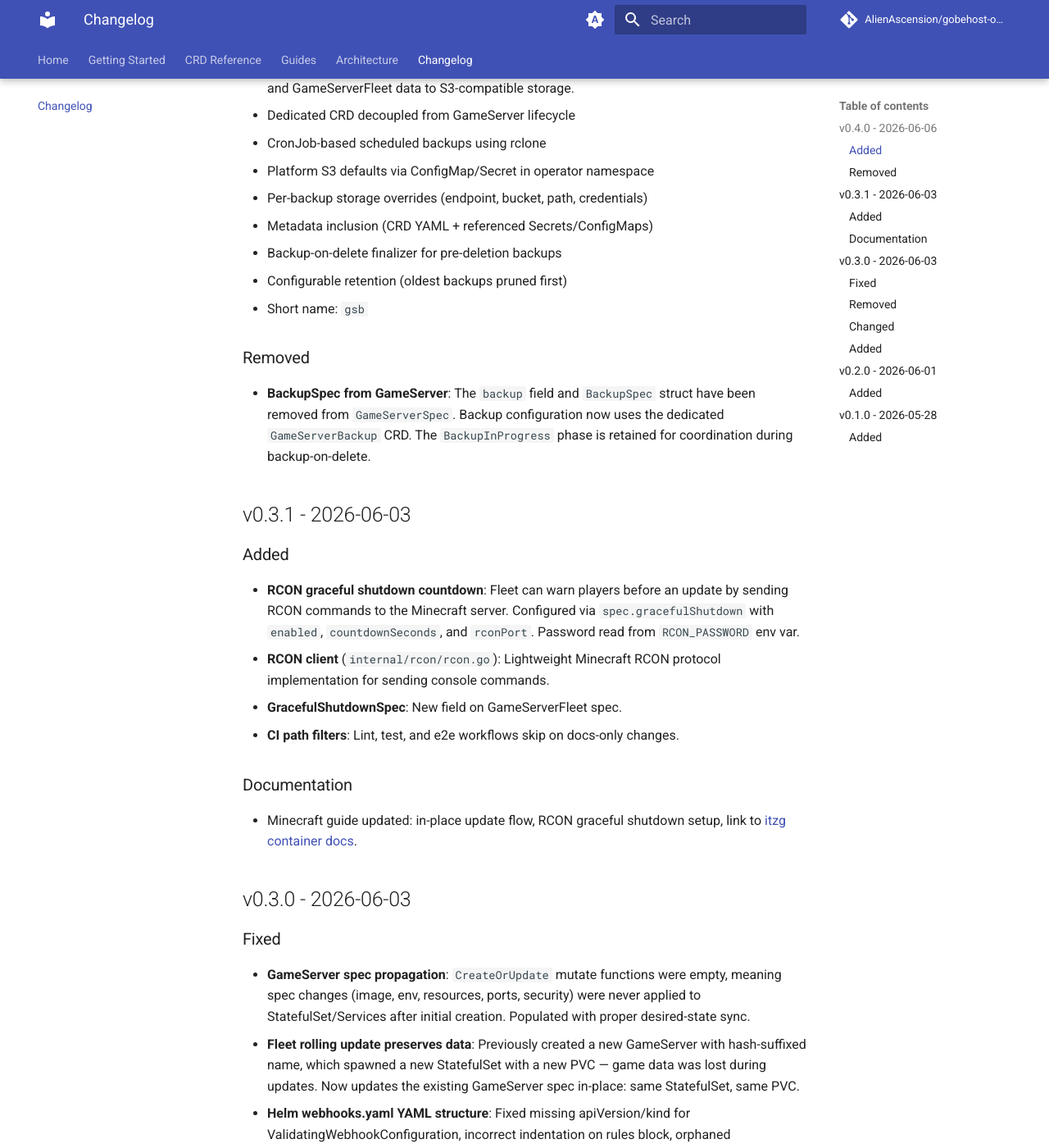
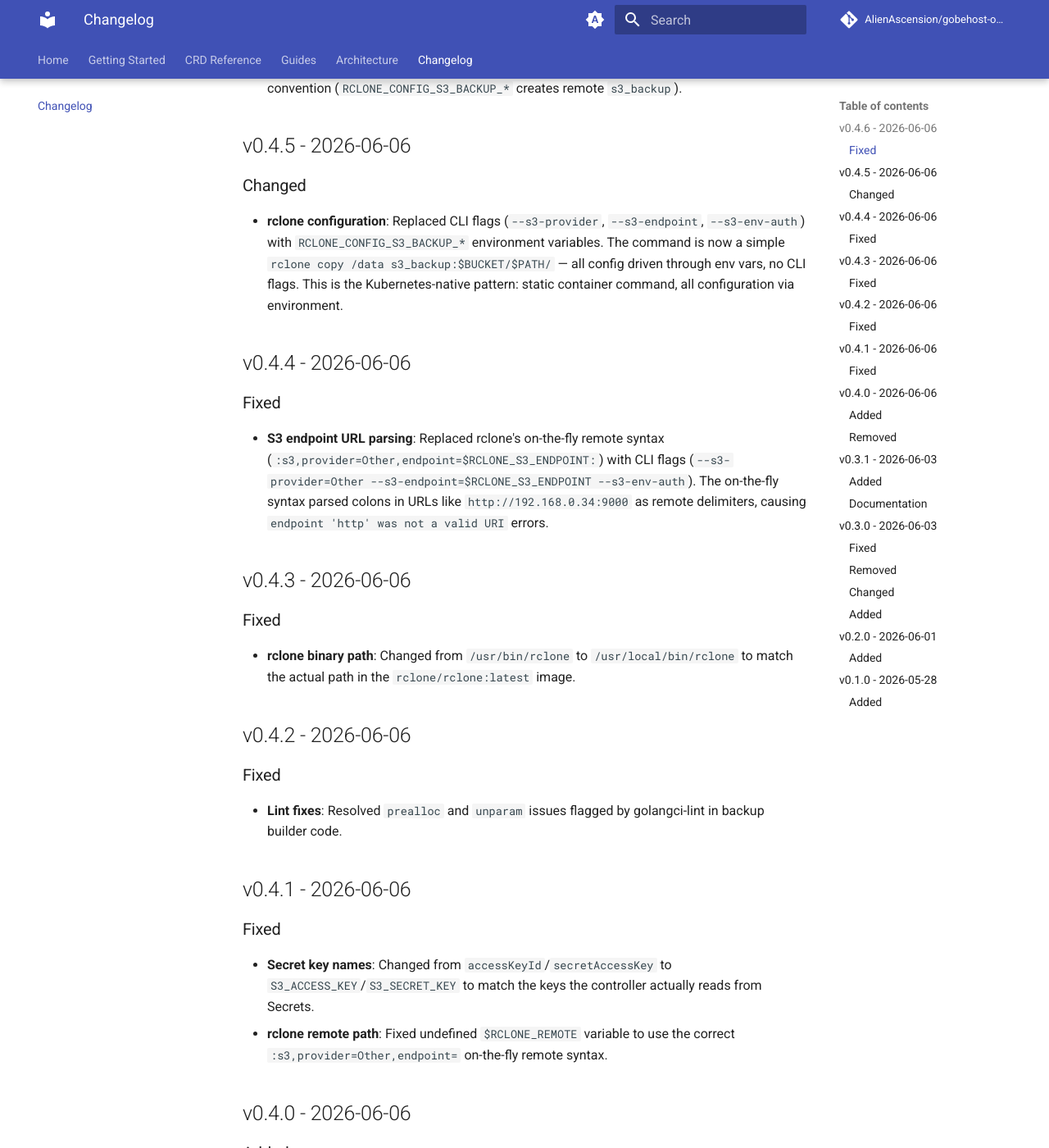
Before and after one commit to AlienAscension/gobehost-operator, an MkDocs documentation site: the page built from docs/changelog.md, in a window 1280 px wide and 1400 px high, scrolled down 321 px. Shown: the whole window at 82% size. Built offline with MkDocs 1.6.1 and Material for MkDocs 9.7.7, drawn with Linux system fonts in a browser that asks for light colours; comment, search, counter and statistics services are not loaded.

Commit message:
docs: update all docs for v0.4.x backup feature
- changelog: add v0.4.1-v0.4.6 entries (rclone fixes, env var refactor)
- gameserverbackup.md: add rclone env var docs, remote name explanation,
  secret namespace clarification, troubleshooting tip
- index.md: add GameServerBackup to CRD table, backup to features,
  backup guide to next steps
- README.md: add GameServerBackup and GameServerFleet features,
  backup example, update architecture diagram
- mkdocs.yml: add backups guide
- guides/backups.md: new guide with setup, examples, troubleshooting
- sample YAML: add commented storage override examples

````diff
--- a/docs/changelog.md
+++ b/docs/changelog.md
@@ -1,6 +1,43 @@
 # Changelog
 
 All notable changes to the GobeHost Operator are documented here.
+
+## v0.4.6 - 2026-06-06
+
+### Fixed
+
+- **rclone remote name**: Changed from `s3-backup` to `s3_backup` to match rclone's env var convention (`RCLONE_CONFIG_S3_BACKUP_*` creates remote `s3_backup`).
+
+## v0.4.5 - 2026-06-06
+
+### Changed
+
+- **rclone configuration**: Replaced CLI flags (`--s3-provider`, `--s3-endpoint`, `--s3-env-auth`) with `RCLONE_CONFIG_S3_BACKUP_*` environment variables. The command is now a simple `rclone copy /data s3_backup:$BUCKET/$PATH/` — all config driven through env vars, no CLI flags. This is the Kubernetes-native pattern: static container command, all configuration via environment.
+
+## v0.4.4 - 2026-06-06
+
+### Fixed
+
+- **S3 endpoint URL parsing**: Replaced rclone's on-the-fly remote syntax (`:s3,provider=Other,endpoint=$RCLONE_S3_ENDPOINT:`) with CLI flags (`--s3-provider=Other --s3-endpoint=$RCLONE_S3_ENDPOINT --s3-env-auth`). The on-the-fly syntax parsed colons in URLs like `http://192.168.0.34:9000` as remote delimiters, causing `endpoint 'http' was not a valid URI` errors.
+
+## v0.4.3 - 2026-06-06
+
+### Fixed
+
+- **rclone binary path**: Changed from `/usr/bin/rclone` to `/usr/local/bin/rclone` to match the actual path in the `rclone/rclone:latest` image.
+
+## v0.4.2 - 2026-06-06
+
+### Fixed
+
+- **Lint fixes**: Resolved `prealloc` and `unparam` issues flagged by golangci-lint in backup builder code.
+
+## v0.4.1 - 2026-06-06
+
+### Fixed
+
+- **Secret key names**: Changed from `accessKeyId`/`secretAccessKey` to `S3_ACCESS_KEY`/`S3_SECRET_KEY` to match the keys the controller actually reads from Secrets.
+- **rclone remote path**: Fixed undefined `$RCLONE_REMOTE` variable to use the correct `:s3,provider=Other,endpoint=` on-the-fly remote syntax.
 
 ## v0.4.0 - 2026-06-06
 
--- /dev/null
+++ b/docs/guides/backups.md
@@ -0,0 +1,126 @@
+# Backups
+
+This guide covers setting up scheduled backups for GameServers and GameServerFleets using the `GameServerBackup` CRD.
+
+## Prerequisites
+
+- GobeHost Operator v0.4.0 or later
+- An S3-compatible storage backend (MinIO, AWS S3, etc.)
+
+## Platform Setup
+
+The operator reads default S3 configuration from a ConfigMap and Secret in its own namespace.
+
+### 1. Create the S3 credentials Secret
+
+```yaml
+apiVersion: v1
+kind: Secret
+metadata:
+  name: gobehost-backup-s3-creds
+  namespace: gobehost-system
+type: Opaque
+stringData:
+  S3_ACCESS_KEY: "your-access-key"
+  S3_SECRET_KEY: "your-secret-key"
+```
+
+!!! warning "Secret key names must be `S3_ACCESS_KEY` and `S3_SECRET_KEY`"
+
+### 2. Create the platform ConfigMap
+
+```yaml
+apiVersion: v1
+kind: ConfigMap
+metadata:
+  name: gobehost-backup-config
+  namespace: gobehost-system
+data:
+  DEFAULT_S3_ENDPOINT: "https://s3.us-east-1.amazonaws.com"
+  DEFAULT_S3_BUCKET: "gobehost-backups"
+  DEFAULT_S3_PATH_PREFIX: "backups"
+  DEFAULT_S3_SECRET_NAME: "gobehost-backup-s3-creds"
+```
+
+Apply both:
+
+```bash
+kubectl apply -f config/samples/backup-platform-config.yaml
+```
+
+## Creating a Backup
+
+### Minimal (uses platform defaults)
+
+```yaml
+apiVersion: games.gobehost.com/v1alpha1
+kind: GameServerBackup
+metadata:
+  name: minecraft-survival-backup
+spec:
+  targetRef:
+    kind: GameServer
+    name: minecraft-survival
+  schedule: "0 */6 * * *"
+```
+
+### Custom S3 configuration
+
+```yaml
+apiVersion: games.gobehost.com/v1alpha1
+kind: GameServerBackup
+metadata:
+  name: minecraft-survival-backup
+spec:
+  targetRef:
+    kind: GameServer
+    name: minecraft-survival
+  schedule: "0 */6 * * *"
+  retention: 10
+  storage:
+    endpoint: "https://s3.us-east-1.amazonaws.com"
+    bucket: "my-game-backups"
+    path: "minecraft/survival"
+    secretRef:
+      name: my-s3-creds
+  includeMetadata: true
+  backupOnDelete: true
+```
+
+## Checking backup status
+
+```bash
+kubectl get gameserverbackup
+kubectl describe gameserverbackup minecraft-survival-backup
+```
+
+## How it works
+
+1. The controller creates a CronJob that runs `rclone copy` on schedule
+2. Each job mounts the target PVC read-only and copies data to S3
+3. Backups are stored as `<bucket>/<path>/<timestamp>/`
+4. When `backupOnDelete` is true (default), deleting the GameServerBackup triggers a final backup before removal
+
+## Troubleshooting
+
+### rclone errors
+
+Check the backup job pod logs:
+
+```bash
+kubectl logs job/<backup-name>-backup-on-delete
+```
+
+### Common issues
+
+| Error | Cause | Fix |
+|---|---|---|
+| `didn't find section in config file ("s3-backup")` | Old operator version using hyphenated remote name | Upgrade to v0.4.6+ |
+| `endpoint 'http' was not a valid URI` | Old operator version using on-the-fly remote syntax | Upgrade to v0.4.5+ |
+| `SignatureDoesNotMatch` | Wrong S3 credentials | Verify Secret keys are `S3_ACCESS_KEY` and `S3_SECRET_KEY` with correct values |
+| `/usr/bin/rclone: not found` | Old operator version with wrong binary path | Upgrade to v0.4.3+ |
+
+## Next steps
+
+- [GameServerBackup CRD reference](crd/gameserverbackup.md) -- full API documentation
+- [GameServer CRD reference](crd/gameserver.md) -- GameServer spec
--- a/mkdocs.yml
+++ b/mkdocs.yml
@@ -47,6 +47,7 @@ nav:
   - Guides:
     - Deploying Minecraft: guides/minecraft.md
     - Rolling Updates: guides/rolling-updates.md
+    - Backups: guides/backups.md
     - Adding Game Adapters: guides/custom-game.md
   - Architecture:
     - Overview: architecture/overview.md
````
Also changed, not shown: README.md (+27 -12 lines), docs/crd/gameserverbackup.md (+28 -3 lines), docs/index.md (+4 -1 lines), 1 other file.
